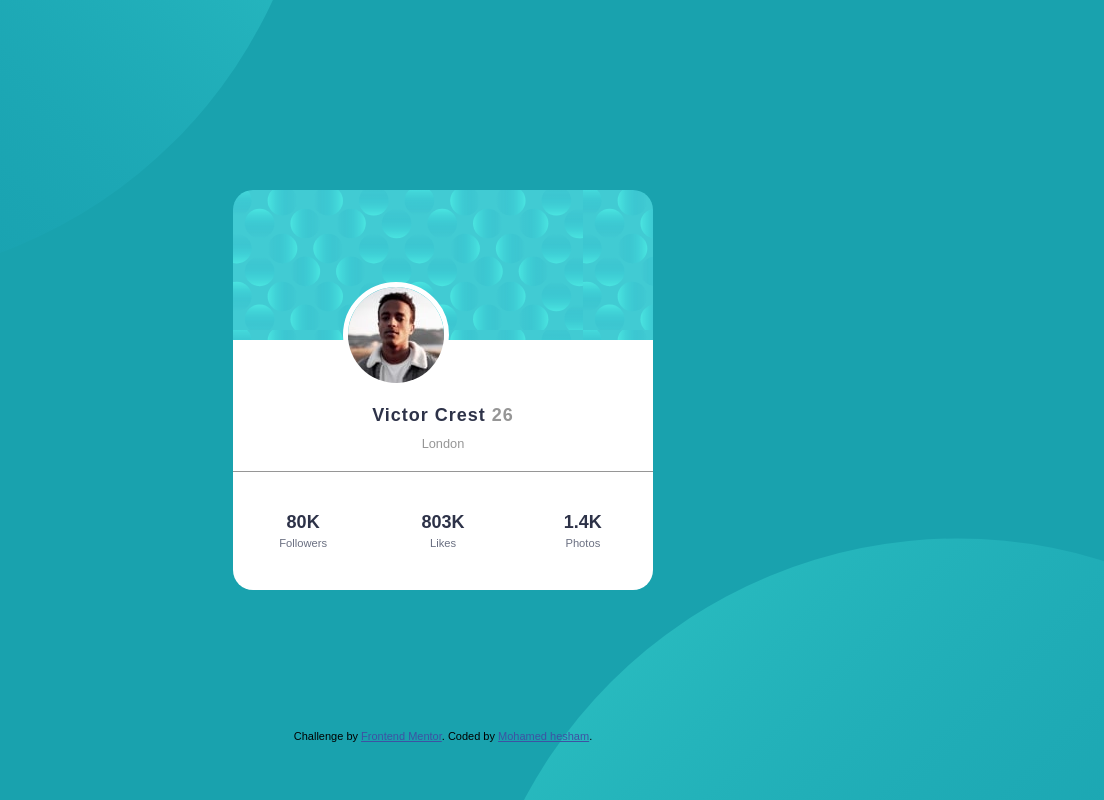
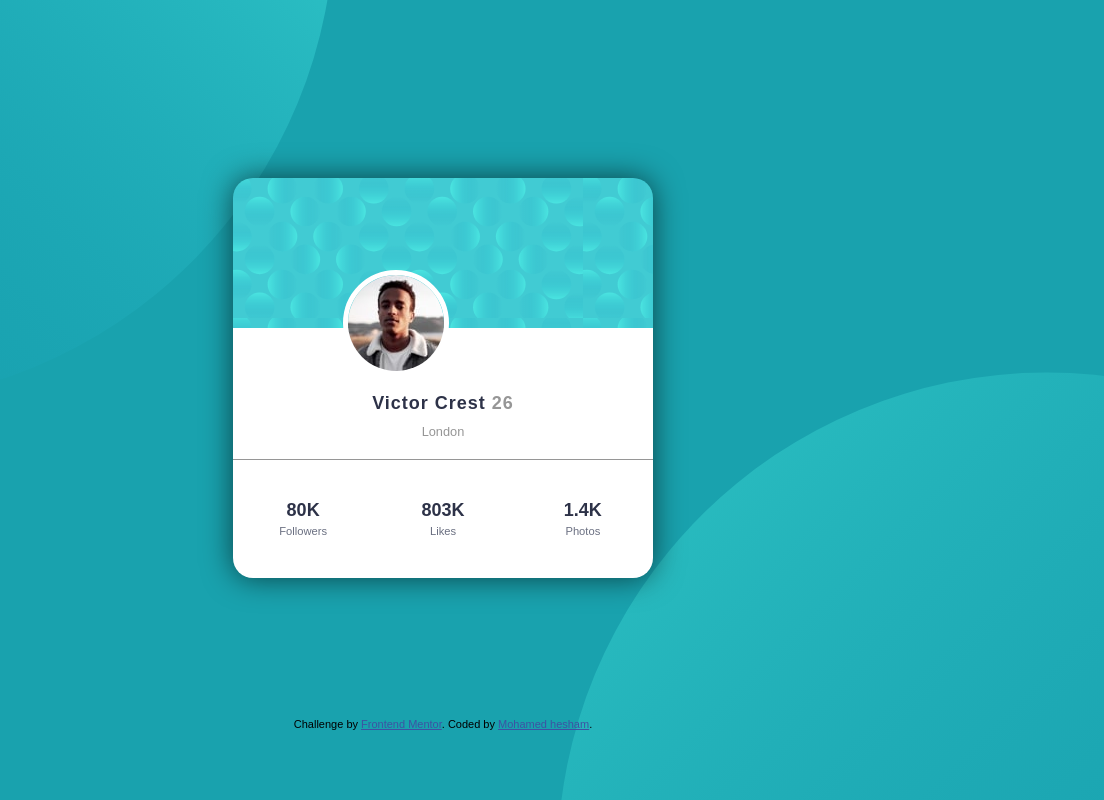
Before and after one commit to mohamedhesham221/profile-card-component-main, a plain HTML site: page index.html in a window 1536 px wide. Shown: the whole page, without its empty margins (325-1429 px from the left). Drawn offline with Linux system fonts and the light colour scheme; a web font is replaced by a local one.

Commit message:
last update style css

```diff
--- a/style.css
+++ b/style.css
@@ -19,6 +19,7 @@ body {
     width: 100%;
     margin: 140px auto;
     position: relative;
+    filter: drop-shadow(0px 0px 15px #0009);
 }
 .card .top_card {
     width: 100%;
@@ -89,12 +90,12 @@ body {
 }
 @media only screen and (min-width: 1440px) {
     body {
-        background: url('images/bg-pattern-bottom.svg') no-repeat 142% -228%,
-        url('images/bg-pattern-top.svg') no-repeat  -60% 294%,
+        background: url('images/bg-pattern-bottom.svg') no-repeat 158% -150%,
+        url('images/bg-pattern-top.svg') no-repeat  -57% 231%,
         hsl(185, 75%, 39%);
     }
     .container {
-        padding: 50px 558px 0;
+        padding: 38px 558px 0;
     }
 }
 
```
